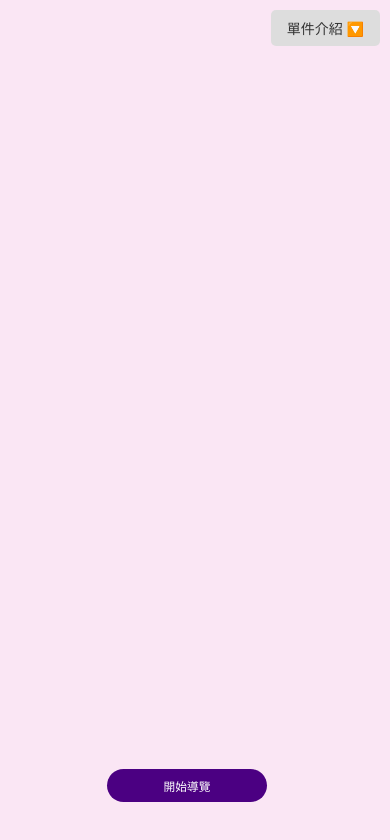
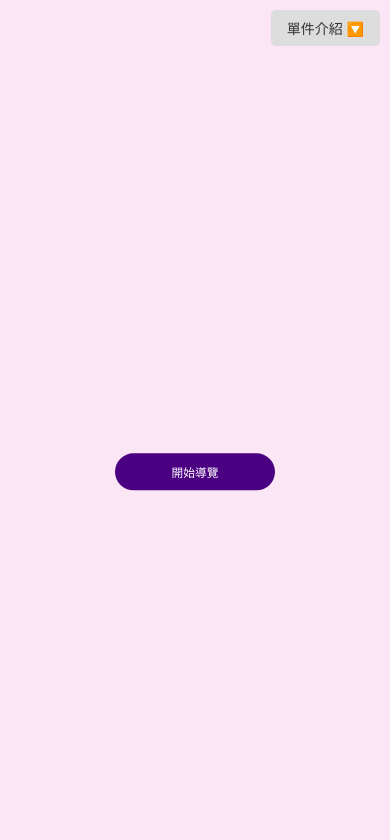
Before and after one commit to Cheneypu/goldbat-frontend, a React (Vite) app: page / in a window 390 px wide. Shown: the top 840 px of the page. Built offline with nearby package versions, Linux system fonts and the light colour scheme.

Commit message:
Update App.css

```diff
--- a/src/App.css
+++ b/src/App.css
@@ -1,7 +1,12 @@
+/* 🔹 全域 box-sizing 修正 */
+* {
+  box-sizing: border-box;
+}
+
 /* 🔹 基本樣式 */
 body {
   font-family: Arial, sans-serif;
-  background-color: #fae6f4; /* 粉紫色背景 */
+  background-color: #fae6f4;
   margin: 0;
   padding: 0;
   display: flex;
@@ -9,7 +14,7 @@ body {
   align-items: center;
   height: 100vh;
   position: relative;
-  overflow: hidden; /* ✅ 避免滾動條 */
+  overflow: hidden;
 }
 
 /* 🔹 主要容器 */
@@ -19,9 +24,9 @@ body {
   height: 100vh;
   display: flex;
   flex-direction: column;
-  justify-content: flex-end; /* ✅ 讓內容靠近畫面底部 */
+  justify-content: flex-end;
   align-items: center;
-  padding-bottom: 10vh; /* ✅ 適應不同螢幕大小 */
+  padding-bottom: 10vh;
 }
 
 /* 🔹 右上角的下拉選單 */
@@ -70,13 +75,13 @@ body {
   background: #f1f1f1;
 }
 
-/* 🔹 開始導覽按鈕（縮小 50% 並適應不同螢幕） */
+/* 🔹 開始導覽按鈕 */
 .start-button {
   background-color: #4b0082;
   color: white;
   border: none;
-  padding: 1.5vw 3vw; /* ✅ 讓大小縮小 50%，但保持適當間距 */
-  font-size: 1.5vw; /* ✅ 讓字體縮小 50%，但不會過小 */
+  padding: 1.5vw 3vw;
+  font-size: 1.5vw;
   border-radius: 25px;
   cursor: pointer;
   white-space: nowrap;
@@ -88,66 +93,76 @@ body {
   background-color: #6a0dad;
 }
 
-/* 🔹 字幕區塊（增加與按鈕的距離） */
-.subtitle-section {
+/* 🔹 字幕顯示條 */
+.subtitle-display {
   position: absolute;
-  bottom: 6%; /* ✅ 讓整體內容進一步向下移動 */
+  bottom: 12vh;
+  left: 50%;
+  transform: translateX(-50%);
+  width: 100vw;
+  background-color: rgba(0, 0, 0, 0.6);
+  color: white;
+  font-size: 1.8vw;
+  padding: 1.2vh 0;
+  display: flex;
+  justify-content: center;
+  align-items: center;
+  border-radius: 0;
+  z-index: 999;
+}
+
+.subtitle-display p {
+  margin: 0;
+  padding: 0;
+  text-align: center;
+  font-size: inherit;
+  line-height: 1.4;
+}
+
+/* 🔹 控制按鈕區塊（字幕下方固定） */
+.control-buttons {
+  position: absolute;
+  bottom: 3vh; /* ✅ 從原本的 6vh 改為更接近底部 */
   left: 50%;
   transform: translateX(-50%);
   display: flex;
-  flex-direction: column;
+  gap: 2vw;
+  justify-content: center;
   align-items: center;
-  gap: 20px; /* ✅ 保持字幕與按鈕間距 */
+  z-index: 998;
 }
 
-/* 🔹 字幕顯示框（確保橫向延伸，適應所有螢幕大小） */
-.subtitle-display {
-  background-color: rgba(0, 0, 0, 0.6); /* ✅ 透明 60% */
-  color: white;
-  padding: 0.8vh 2vw; /* ✅ 適當縮小高度，但保留間距 */
-  font-size: 1.8vw; /* ✅ 確保字體適中 */
-  border-radius: 0; /* ✅ 移除圓角，確保橫向延伸 */
-  width: 100vw; /* ✅ 讓字幕完全延伸到螢幕最左 & 最右 */
-  max-width: 100%; /* ✅ 確保大螢幕時不會變窄 */
-  text-align: center;
-  white-space: nowrap;
-  display: flex;
-  justify-content: center;
-  align-items: center;
-  min-height: 2.5vh; /* ✅ 確保最小高度適中 */
-  max-height: 5vh; /* ✅ 限制最大高度，避免過大 */
-}
-/* 🔹 按鈕區塊（縮小間距，確保適應小螢幕） */
-.control-buttons {
-  display: flex;
-  gap: 1.5vw; /* ✅ 按鈕間距適當縮小 */
-  justify-content: center;
-}
-
-/* 🔹 修正按鈕形狀（確保不變形，適應不同螢幕） */
 .control-buttons button {
   background-color: #4b0082;
   color: white;
   border: none;
-  padding: 0.8vw 1.5vw; /* ✅ 讓按鈕大小適中 */
-  border-radius: 25px;
+  padding: 1.2vh 2vw;       /* ✅ 加大內距 */
+  font-size: 1.6vw;          /* ✅ 放大字體 */
+  border-radius: 25px;       /* ✅ 保持圓角一致 */
   cursor: pointer;
-  font-size: 1.2vw; /* ✅ 讓文字適應螢幕，但不會過大 */
   text-align: center;
   white-space: nowrap;
-  transition: all 0.3s;
+  transition: background-color 0.3s;
 }
+
 
 .control-buttons button:hover {
   background-color: #6a0dad;
 }
 
+/* 🔹 開始導覽按鈕區塊位置 */
+.start-section {
+  position: absolute;
+  top: 50%;
+  left: 50%;
+  transform: translate(-50%, 20%);
+  z-index: 10;
+}
 
-/* 🔹 📌 響應式設計（確保小螢幕不會過小） */
-@media (max-width: 900px) { /* ✅ 針對中等螢幕（平板）進行優化 */
+/* 🔹 響應式設計：中等螢幕 */
+@media (max-width: 900px) {
   .subtitle-display {
-    font-size: 2.5vw; /* ✅ 在中等螢幕上讓字幕變大一些 */
-    padding: 0.8vh 3vw;
+    font-size: 2.5vw;
   }
 
   .control-buttons button {
@@ -156,21 +171,17 @@ body {
   }
 }
 
-@media (max-width: 600px) { /* ✅ 針對小螢幕（手機）進行調整 */
-  .start-button, .control-buttons button {
-    font-size: 3vw; /* ✅ 在手機上字體稍微變大 */
-    padding: 2vw 4vw; /* ✅ 確保按鈕大小適中 */
-  }
-
-  .subtitle-section {
-    bottom: 4%; /* ✅ 在小螢幕上進一步向下移動 */
+/* 🔹 響應式設計：小螢幕 */
+@media (max-width: 600px) {
+  .start-button,
+  .control-buttons button {
+    font-size: 3vw; /* ✅ 比之前再大一些 */
+    padding: 2.5vw 5vw;
   }
 
   .subtitle-display {
-    font-size: 3.5vw; /* ✅ 在小螢幕上讓字幕變大一點 */
-    padding: 1vh 3vw; /* ✅ 保持適當上下間距，避免過長 */
-    width: 100vw; /* ✅ 讓字幕完全延伸 */
-    min-height: 3vh; /* ✅ 避免過長 */
-    max-height: 6vh; /* ✅ 控制最大高度 */
+    font-size: 3.5vw;
+    height: auto;
+    padding: 1vh 0;
   }
 }
```
